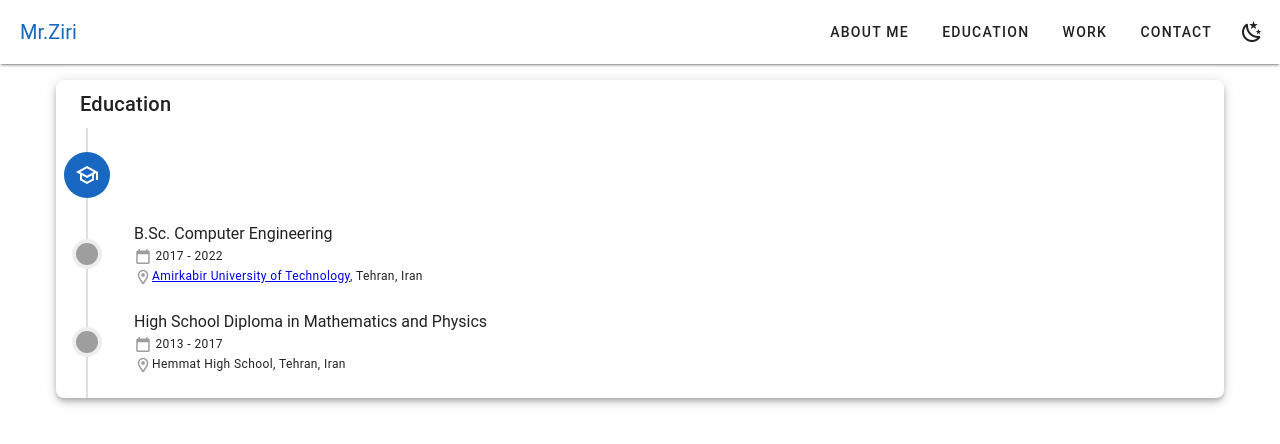
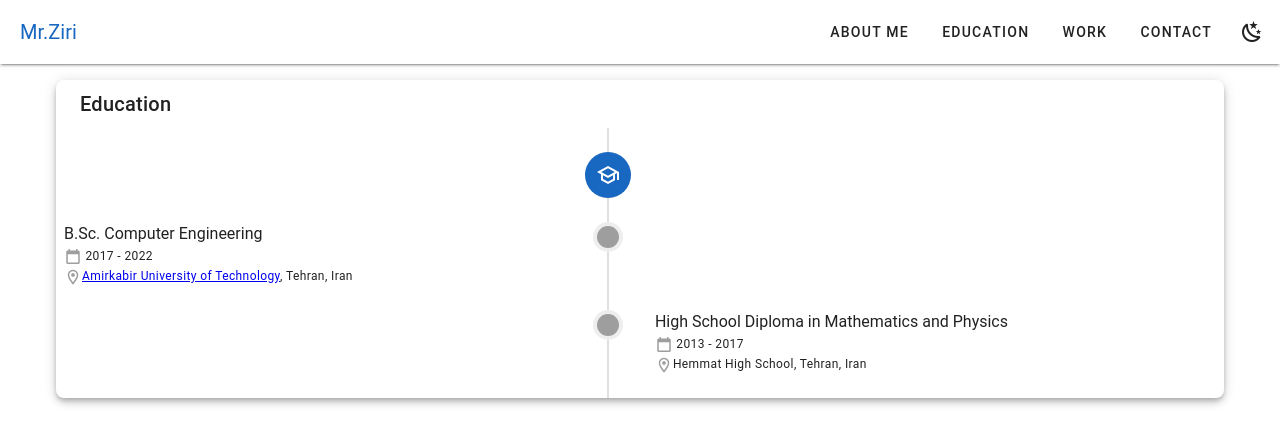
Before and after one commit to mrakhgari/mrakhgari.github.io, a Vue app: page /education in a window 1280 px wide. Shown: the top 444 px of the page. Built offline with nearby package versions, Linux system fonts and the light colour scheme.

Commit message:
Fix views

```diff
--- a/src/views/ContactView.vue
+++ b/src/views/ContactView.vue
@@ -3,7 +3,7 @@
 <template>
   <v-container>
     <v-card elevation="5" class="mx-auto px-2 rounded-lg" tile>
-      <v-card-title class="text-h6">Contact </v-card-title>
+      <v-card-title class="text-h6">Contact Me</v-card-title>
       <v-card-text>
         <v-row dense>
           <v-col cols="12" sm="5" md="6">
--- a/src/views/EducationView.vue
+++ b/src/views/EducationView.vue
@@ -4,7 +4,7 @@
   <v-container>
     <v-card elevation="5" class="mx-auto px-2 rounded-lg" tile>
       <v-card-title class="text-h6">Education </v-card-title>
-      <v-timeline density="compact" side="end">
+      <v-timeline  align="start">
         <v-timeline-item
           fill-dot
           class="mb-12 ms-3"
@@ -36,7 +36,8 @@
             <div class="d-flex-column justify-space-between flex-grow-1">
               <div>High School Diploma in Mathematics and Physics</div>
               <div class="text-caption">
-              <v-icon class="text-grey" icon="mdi-calendar-blank" /> 2013 - 2017
+                <v-icon class="text-grey" icon="mdi-calendar-blank" /> 2013 -
+                2017
               </div>
               <div class="text-caption">
                 <v-icon class="text-grey" icon="mdi-map-marker-outline" />Hemmat
```
Lines whose indentation alone changed are shown as unchanged.
